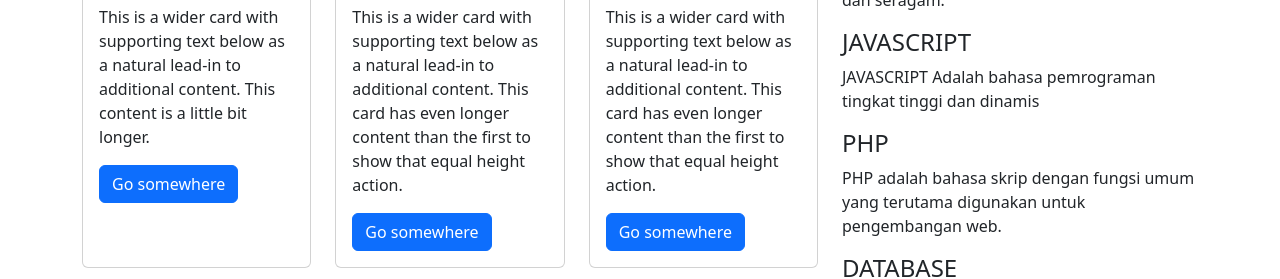
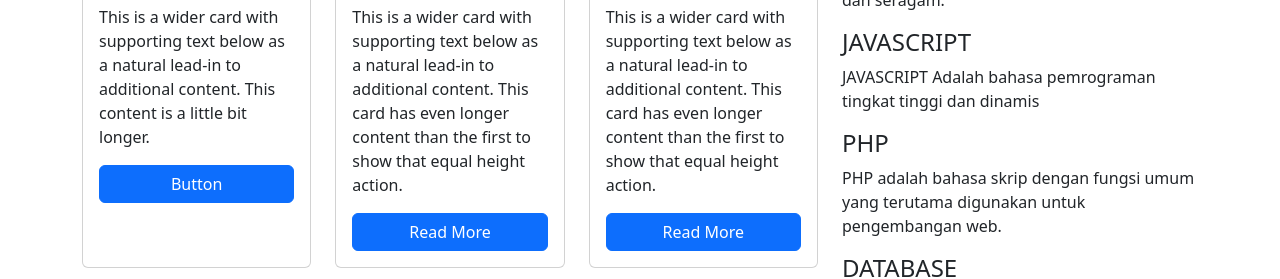
Before and after one commit to ikykun12/fswd3-html-dasar, a website: page page/reponsiveboostrap.html in a window 1280 px wide. Shown: the part 683-962 px from the top of the page. Drawn offline with nearby package versions, Linux system fonts and the light colour scheme.

Commit message:
memperbaikan Reponsive pada button  boostrap

```diff
--- a/page/reponsiveboostrap.html
+++ b/page/reponsiveboostrap.html
@@ -53,7 +53,9 @@
             <div class="card-body">
               <h5 class="card-title">Card title</h5>
               <p class="card-text">This is a wider card with supporting text below as a natural lead-in to additional content. This content is a little bit longer.</p>
-              <a href="#" class="btn btn-primary">Go somewhere</a>
+              <div class="d-grid gap-2 ">
+                <button class="btn btn-primary" type="button">Button</button>
+              </div>
             </div>
           </div>
         </div>
@@ -63,7 +65,9 @@
             <div class="card-body">
               <h5 class="card-title">Card title</h5>
               <p class="card-text">This is a wider card with supporting text below as a natural lead-in to additional content. This card has even longer content than the first to show that equal height action.</p>
-              <a href="#" class="btn btn-primary">Go somewhere</a>
+              <div class="d-grid gap-2 ">
+                <button class="btn btn-primary" type="button">Read More</button>
+              </div>
             </div>
           </div>
         </div>
@@ -73,7 +77,9 @@
             <div class="card-body">
               <h5 class="card-title">Card title</h5>
               <p class="card-text">This is a wider card with supporting text below as a natural lead-in to additional content. This card has even longer content than the first to show that equal height action.</p>
-              <a href="#" class="btn btn-primary">Go somewhere</a>
+              <div class="d-grid gap-2 ">
+                <button class="btn btn-primary" type="button">Read More</button>
+              </div>
             </div>
           </div>
         </div>
```
